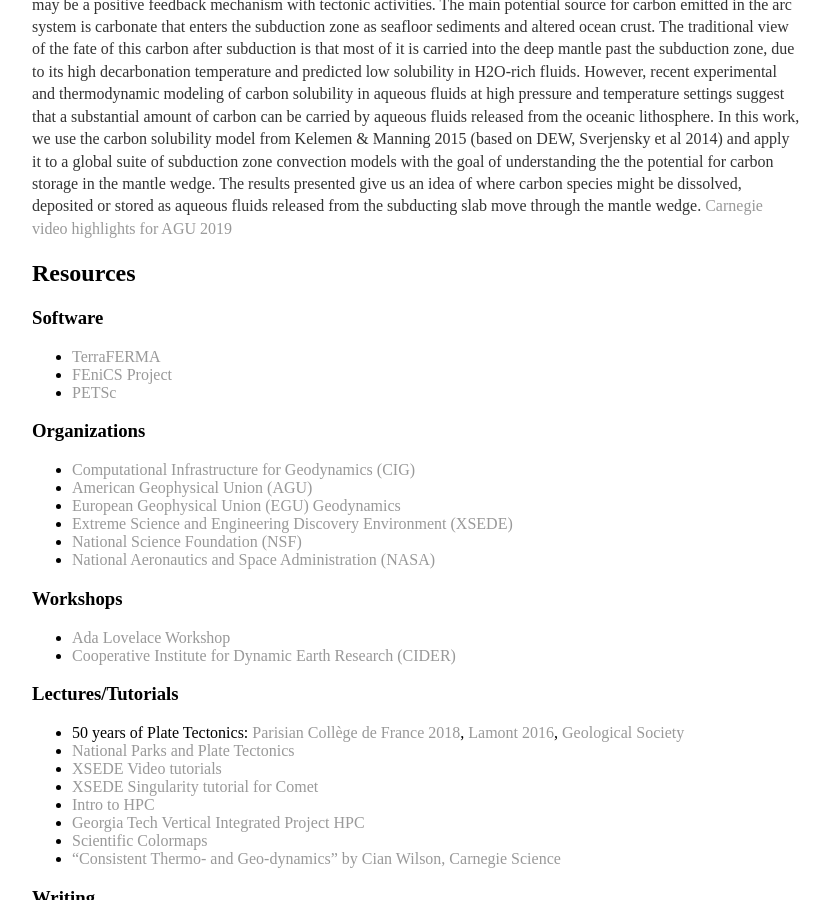
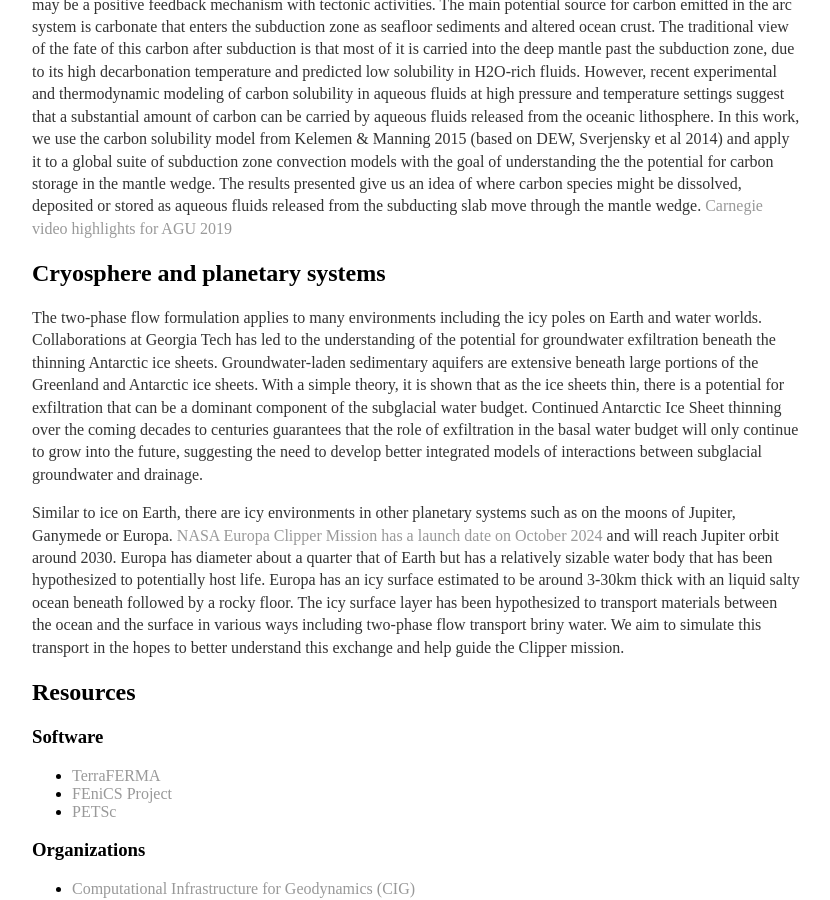
Before and after one commit to joycesim/joycesim.github.io, a Jekyll site: the page built from research/index.md, in a window 1280 px wide and 900 px high, scrolled down 3310 px. Shown: the whole window, without its empty margins (224-1054 px from the left). Built offline with Jekyll 4.4.1, drawn with Linux system fonts in a browser that asks for light colours.

Commit message:
Update index.md

```diff
--- a/research/index.md
+++ b/research/index.md
@@ -30,6 +30,12 @@
 ## Subduction zones
 In the deep carbon cycle, the largest contributor of CO2 to the atmosphere are both diffused and concentrated emissions from the subduction zone system. The changing amount of CO2 in the atmosphere affects long term global climate that may be a positive feedback mechanism with tectonic activities. The main potential source for carbon emitted in the arc system is carbonate that enters the subduction zone as seafloor sediments and altered ocean crust. The traditional view of the fate of this carbon after subduction is that most of it is carried into the deep mantle past the subduction zone, due to its high decarbonation temperature and predicted low solubility in H2O-rich fluids. However, recent experimental and thermodynamic modeling of carbon solubility in aqueous fluids at high pressure and temperature settings suggest that a substantial amount of carbon can be carried by aqueous fluids released from the oceanic lithosphere. In this work, we use the carbon solubility model from Kelemen & Manning 2015 (based on DEW, Sverjensky et al 2014) and apply it to a global suite of subduction zone convection models with the goal of understanding the the potential for carbon storage in the mantle wedge. The results presented give us an idea of where carbon species might be dissolved, deposited or stored as aqueous fluids released from the subducting slab move through the mantle wedge.
 [Carnegie video highlights for AGU 2019](https://www.youtube.com/watch?v=EU2N0_0KZz8&feature=emb_logo)
+
+## Cryosphere and planetary systems
+The two-phase flow formulation applies to many environments including the icy poles on Earth and water worlds. Collaborations at Georgia
+Tech has led to the understanding of the potential for groundwater exfiltration beneath the thinning Antarctic ice sheets. Groundwater-laden sedimentary aquifers are extensive beneath large portions of the Greenland and Antarctic ice sheets. With a simple theory, it is shown that as the ice sheets thin, there is a potential for exfiltration that can be a dominant component of the subglacial water budget. Continued Antarctic Ice Sheet thinning over the coming decades to centuries guarantees that the role of exfiltration in the basal water budget will only continue to grow into the future, suggesting the need to develop better integrated models of interactions between subglacial groundwater and drainage.
+
+Similar to ice on Earth, there are icy environments in other planetary systems such as on the moons of Jupiter, Ganymede or Europa. [NASA Europa Clipper Mission has a launch date on October 2024](https://europa.nasa.gov/) and will reach Jupiter orbit around 2030. Europa has diameter about a quarter that of Earth but has a relatively sizable water body that has been hypothesized to potentially host life. Europa has an icy surface estimated to be around 3-30km thick with an liquid salty ocean beneath followed by a rocky floor. The icy surface layer has been hypothesized to transport materials between the ocean and the surface in various ways including two-phase flow transport briny water. We aim to simulate this transport in the hopes to better understand this exchange and help guide the Clipper mission.
 
 ## Resources
 ### Software
```
